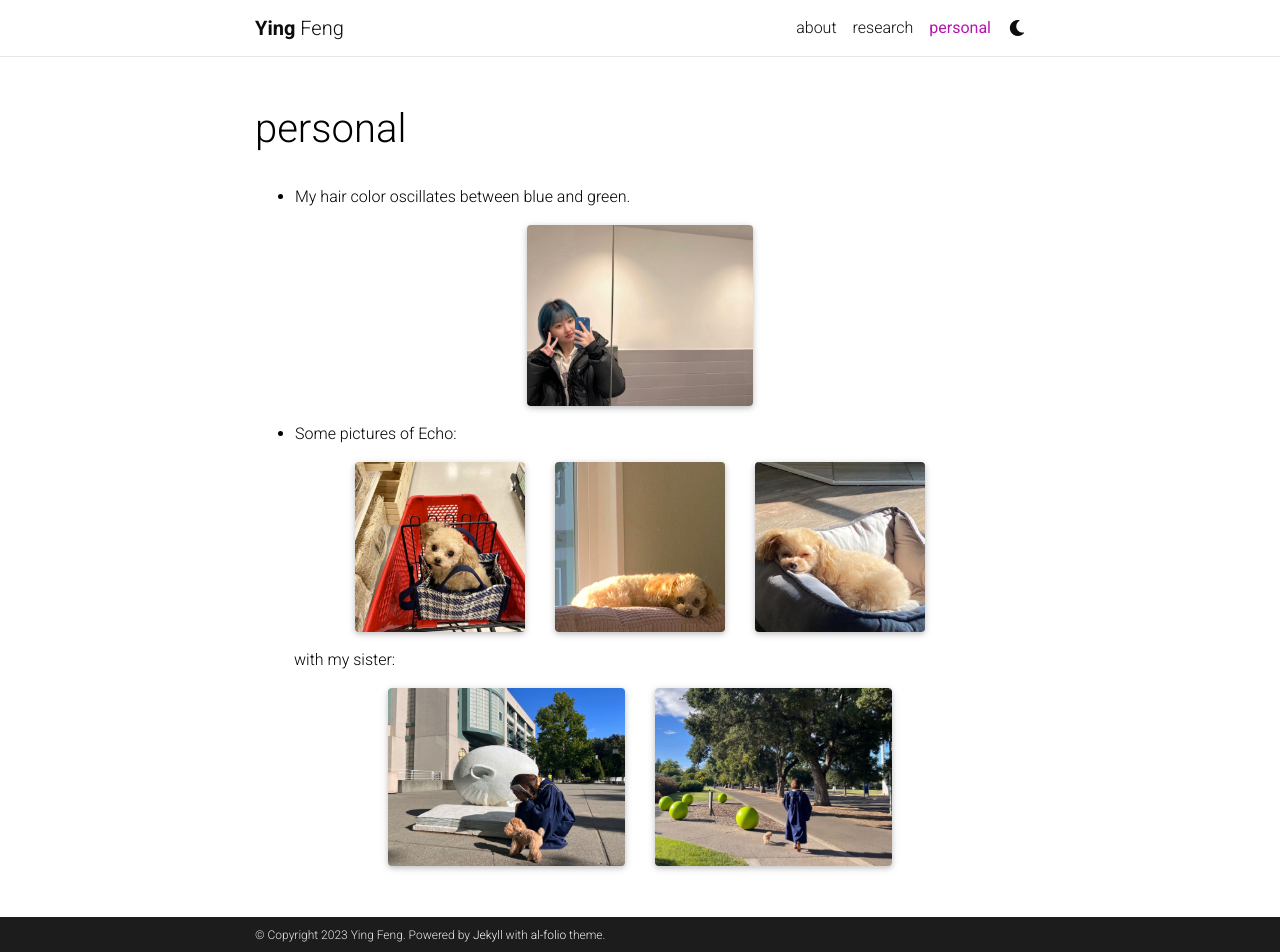
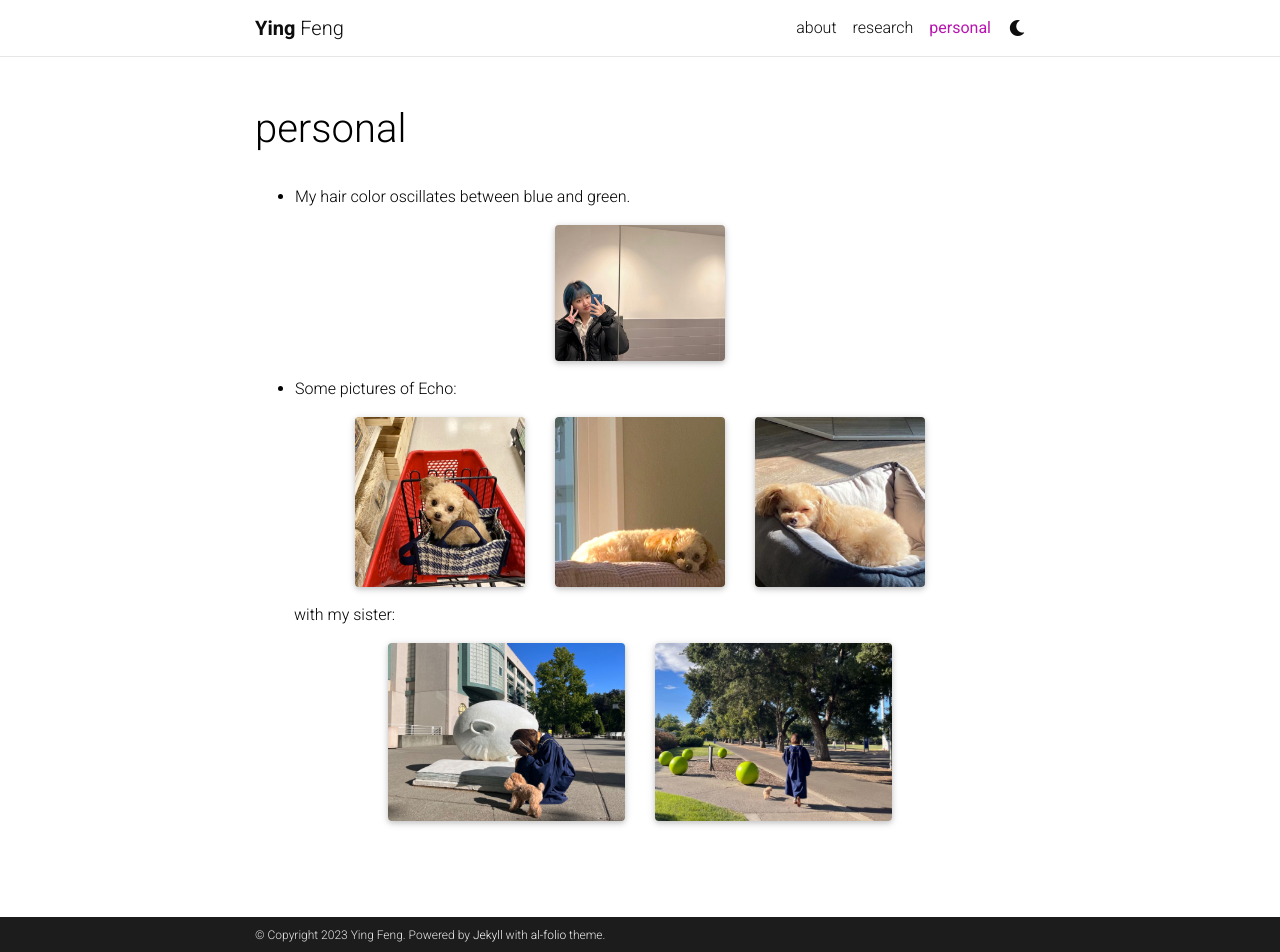
Before and after one commit to YinggggFeng/YinggggFeng.github.io, a Jekyll site: the page built from _pages/personal.md, in a window 1280 px wide and 952 px high. Built offline with Jekyll 4.4.1, drawn with Linux system fonts in a browser that asks for light colours; full-size pictures stand in for the smaller copies a plugin makes; comment, search, counter and statistics services are not loaded; a style sheet for code colours, icons or effects is not loaded.

Commit message:
slight changes

```diff
--- a/_pages/personal.md
+++ b/_pages/personal.md
@@ -9,12 +9,14 @@
 
 - My hair color oscillates between blue and green.
 
-<div class="container">
-  <div class="row row-cols-3">
-    <div class="col"></div>
-    <div class="col">{% include figure.html path="assets/img/me_blue.jpg" class="img-fluid rounded z-depth-1" %}</div>
-    <div class="col"></div>
-  </div>
+<div class="row justify-content-sm-center">
+    <div class="col-sm-3 mt-3 mt-md-0">
+    </div>
+    <div class="col-sm-3 mt-3 mt-md-0">
+        {% include figure.html path="assets/img/me_blue.jpg" class="img-fluid rounded z-depth-1" %}
+    </div>
+    <div class="col-sm-3 mt-3 mt-md-0">
+    </div>
 </div>
 
 - Some pictures of Echo:
@@ -32,7 +34,6 @@
 </div>
 
 &nbsp;&nbsp;&nbsp;&nbsp;&nbsp;&nbsp;&nbsp;&nbsp;&nbsp; with my sister:
-
 <div class="row justify-content-sm-center">
     <div class="col-sm-4 mt-5 mt-md-0">
         {% include figure.html path="assets/img/sister1.jpg" class="img-fluid rounded z-depth-1" %}
```
Also changed, not shown: 1 other file.
